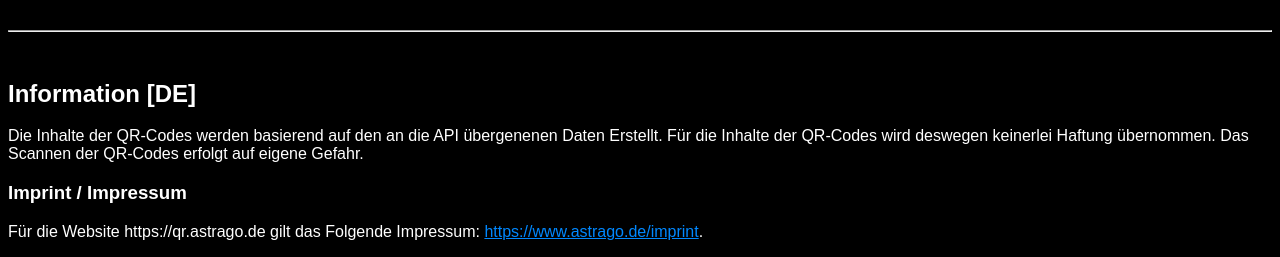
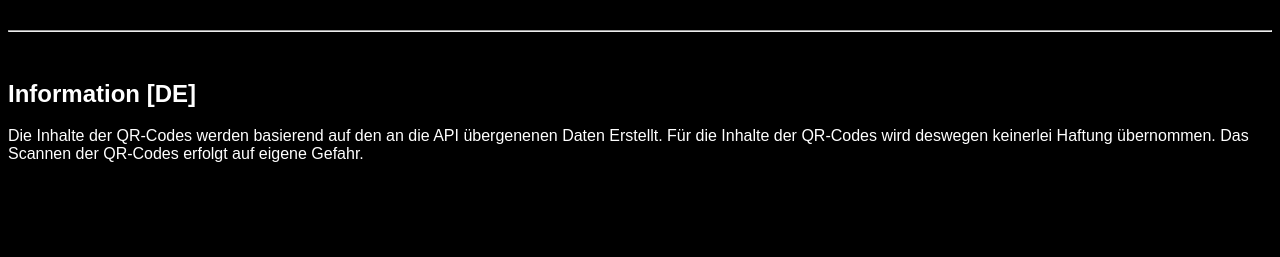
Before and after one commit to AstragoDETechnologies/qr-code-api, a plain HTML site: page assets/index.html in a window 1280 px wide. Shown: the part 2767-3024 px from the top of the page. After the commit the page ends 2946 px from the top, so only its background shows below. Drawn offline with Linux system fonts and the light colour scheme.

Commit message:
removed impressum

```diff
--- a/assets/index.html
+++ b/assets/index.html
@@ -271,11 +271,6 @@
     <p>Die Inhalte der QR-Codes werden basierend auf den an die API übergenenen Daten Erstellt. Für die Inhalte der
         QR-Codes wird deswegen keinerlei Haftung übernommen. Das Scannen der QR-Codes erfolgt auf eigene Gefahr.</p>
 
-    <h3>Imprint / Impressum</h3>
-
-    <p>Für die Website https://qr.astrago.de gilt das Folgende Impressum: <a href="https://www.astrago.de/imprint"
-            target="_blank">https://www.astrago.de/imprint</a>.</p>
-
     <style>
         body {
             background-color: #000000;
```
